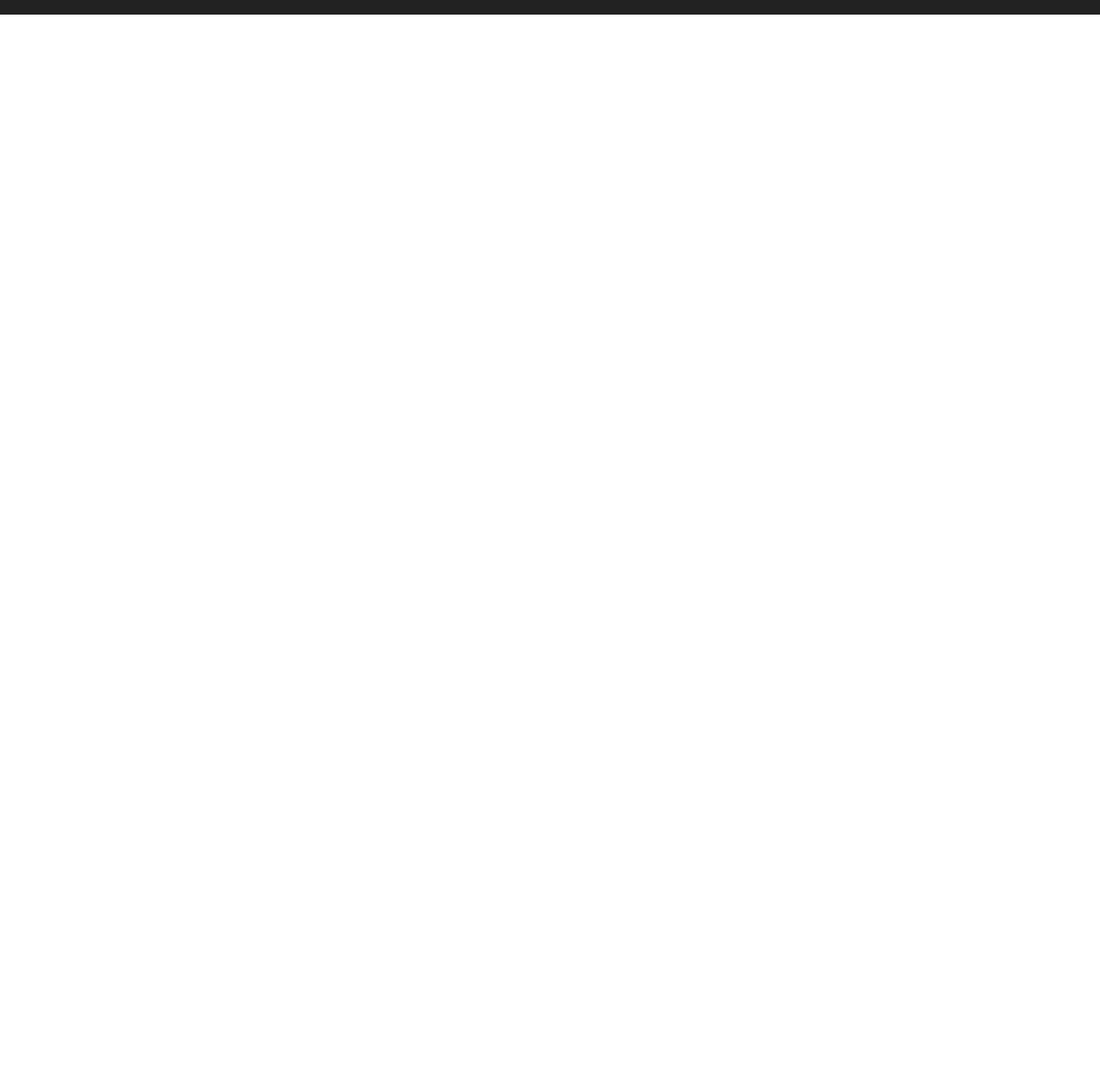
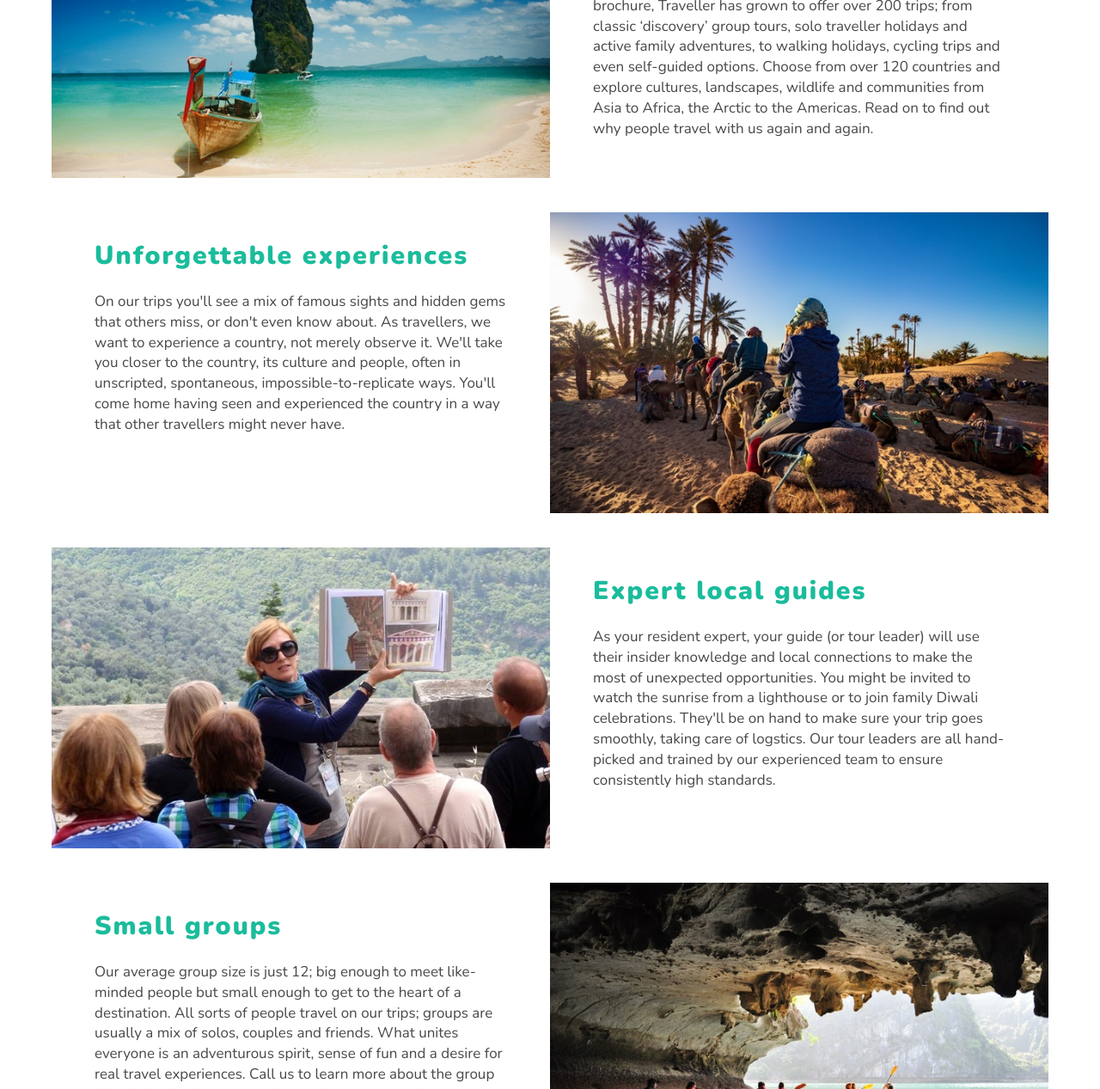
Before and after one commit to tamas-polgar/gatsby-gsap-contentful-traveler-website, a Gatsby site: page /about in a window 1280 px wide. Shown: the part 849-2116 px from the top of the page at 86% size. Before the commit the page ends 866 px from the top, so only its background shows below. Built offline with nearby package versions, Linux system fonts and the light colour scheme; Gatsby itself is replaced by a stand-in of ours.

Commit message:
building AboutTraveler component

```diff
--- /dev/null
+++ b/src/components/AboutTraveler/AboutTraveler.jsx
@@ -0,0 +1,163 @@
+import React from "react"
+import Image from "gatsby-image"
+import { useStaticQuery, graphql } from "gatsby"
+import "./aboutTraveler.scss"
+
+const getImages = graphql`
+  query aboutImages {
+    img1: file(relativePath: { eq: "about/adventure.jpg" }) {
+      childImageSharp {
+        fluid(maxWidth: 600) {
+          ...GatsbyImageSharpFluid_tracedSVG
+        }
+      }
+    }
+    img2: file(relativePath: { eq: "about/unforgettable.jpg" }) {
+      childImageSharp {
+        fluid(maxWidth: 600) {
+          ...GatsbyImageSharpFluid_tracedSVG
+        }
+      }
+    }
+    img3: file(relativePath: { eq: "about/guide.jpg" }) {
+      childImageSharp {
+        fluid(maxWidth: 600) {
+          ...GatsbyImageSharpFluid_tracedSVG
+        }
+      }
+    }
+    img4: file(relativePath: { eq: "about/group.jpg" }) {
+      childImageSharp {
+        fluid(maxWidth: 600) {
+          ...GatsbyImageSharpFluid_tracedSVG
+        }
+      }
+    }
+    img5: file(relativePath: { eq: "about/peace.jpg" }) {
+      childImageSharp {
+        fluid(maxWidth: 600) {
+          ...GatsbyImageSharpFluid_tracedSVG
+        }
+      }
+    }
+  }
+`
+const AboutSection = () => {
+  const aboutImages = useStaticQuery(getImages)
+  const { img1, img2, img3, img4, img5 } = aboutImages
+  return (
+    <div className="container">
+      <div className="about-container">
+        <section className="about-section">
+          <figure>
+            <Image
+              fluid={img1.childImageSharp.fluid}
+              className="about-section__image"
+              alt="about"
+            />
+          </figure>
+          <div className="about-section__content">
+            <h2 className="title">The adventure travel experts</h2>
+            <p className="text">
+              Since launching in 2016 with only six tours in a four-page
+              brochure, Traveller has grown to offer over 200 trips; from
+              classic ‘discovery’ group tours, solo traveller holidays and
+              active family adventures, to walking holidays, cycling trips and
+              even self-guided options. Choose from over 120 countries and
+              explore cultures, landscapes, wildlife and communities from Asia
+              to Africa, the Arctic to the Americas. Read on to find out why
+              people travel with us again and again.
+            </p>
+          </div>
+        </section>
+        <section className="about-section">
+          <div className="about-section__content">
+            <h2 className="title">Unforgettable experiences</h2>
+            <p className="text">
+              On our trips you'll see a mix of famous sights and hidden gems
+              that others miss, or don't even know about. As travellers, we want
+              to experience a country, not merely observe it. We'll take you
+              closer to the country, its culture and people, often in
+              unscripted, spontaneous, impossible-to-replicate ways. You'll come
+              home having seen and experienced the country in a way that other
+              travellers might never have.
+            </p>
+          </div>
+          <figure>
+            <Image
+              fluid={img2.childImageSharp.fluid}
+              className="about-section__image"
+              alt="about"
+            />{" "}
+          </figure>
+        </section>
+        <section className="about-section">
+          <figure>
+            <Image
+              fluid={img3.childImageSharp.fluid}
+              className="about-section__image"
+              alt="about"
+            />{" "}
+          </figure>
+          <div className="about-section__content">
+            <h2 className="title">Expert local guides</h2>
+            <p className="text">
+              As your resident expert, your guide (or tour leader) will use
+              their insider knowledge and local connections to make the most of
+              unexpected opportunities. You might be invited to watch the
+              sunrise from a lighthouse or to join family Diwali celebrations.
+              They'll be on hand to make sure your trip goes smoothly, taking
+              care of logstics. Our tour leaders are all hand-picked and trained
+              by our experienced team to ensure consistently high standards.
+            </p>
+          </div>
+        </section>
+        <section className="about-section">
+          <div className="about-section__content">
+            <h2 className="title">Small groups</h2>
+            <p className="text">
+              Our average group size is just 12; big enough to meet like-minded
+              people but small enough to get to the heart of a destination. All
+              sorts of people travel on our trips; groups are usually a mix of
+              solos, couples and friends. What unites everyone is an adventurous
+              spirit, sense of fun and a desire for real travel experiences.
+              Call us to learn more about the group already booked on a
+              particular trip (age range, solos vs couples etc).
+            </p>
+          </div>
+          <figure>
+            <Image
+              fluid={img4.childImageSharp.fluid}
+              className="about-section__image"
+              alt="about"
+            />{" "}
+          </figure>
+        </section>
+        <section className="about-section">
+          <figure>
+            <Image
+              fluid={img5.childImageSharp.fluid}
+              className="about-section__image"
+              alt="about"
+            />{" "}
+          </figure>
+          <div className="about-section__content">
+            <h2 className="title">Peace of mind</h2>
+            <p className="text">
+              If you're worried your trip will be too full on or too relaxed,
+              you needn't be. All our trips are graded by pace (or 'grade' for
+              Walking and Cycling trips). Similarly, our accommodation is graded
+              from simple to premium. Just choose a trip that's right for you
+              and we'll look after the rest. Your tour leader is supported by a
+              wider team back at HQ, ensuring everything runs smoothly; we take
+              care of the logistics so you don't have to. All you have to do is
+              enjoy your adventure.
+            </p>
+          </div>
+        </section>
+      </div>
+    </div>
+  )
+}
+
+export default AboutSection
--- /dev/null
+++ b/src/components/AboutTraveler/aboutTraveler.scss
@@ -0,0 +1,73 @@
+.about-container {
+  grid-column: center-start / center-end;
+  margin: 8rem 0;
+
+  display: grid;
+  grid-template-columns: 1fr;
+  grid-template-rows: repeat(5, 1fr);
+  grid-row-gap: 4rem;
+
+  @media only screen and (max-width: 1050px) {
+    grid-column: full-start / full-end;
+  }
+
+  .about-section {
+    display: grid;
+    grid-template-columns: repeat(2, 1fr);
+    height: 35rem;
+
+    @media only screen and (max-width: 1200px) {
+      height: 40rem;
+    }
+
+    @media only screen and (max-width: 730px) {
+      grid-template-columns: 1fr;
+      height: auto;
+    }
+
+    &__image {
+      width: 100%;
+      height: 35rem;
+      display: block;
+      object-fit: cover;
+
+      @media only screen and (max-width: 1200px) {
+        height: 40rem;
+      }
+    }
+
+    &__content {
+      display: grid;
+      grid-template-rows: .4fr 1.6fr;
+      padding: 2rem 5rem;
+
+      @media only screen and (max-width: 1050px) {
+        padding: 1rem 3rem;
+      }
+
+      @media only screen and (max-width: 850px) {
+        grid-template-rows: 8.5rem 30rem;
+      }
+
+      .title {
+        font-size: 3rem;
+        letter-spacing: 2px;
+        color: var(--primaryColor);
+        display: flex;
+        align-self: center;
+        margin: 0;
+      }
+
+      .text {
+        font-size: 1.7rem;
+        color: var(--darkGrey);
+        margin: 0;
+        padding: 1rem 0;
+
+        @media only screen and (max-width: 1050px) {
+          font-size: 1.6rem;
+        }
+      }
+    }
+  }
+}
--- a/src/pages/about.js
+++ b/src/pages/about.js
@@ -2,6 +2,7 @@ import React from "react"
 import Layout from "../components/Layout/Layout"
 import StyledHero from "../components/StyledHero"
 import Banner from "../components/Banner/Banner"
+import AboutTraveler from "../components/AboutTraveler/AboutTraveler"
 import { graphql } from "gatsby"
 
 export const query = graphql`
@@ -26,9 +27,10 @@ const about = ({ data }) => {
         <Banner
           className="banner"
           title="About Us"
-          info="connect people to life-enriching travel experiences"
+          info="We connect people to life-enriching travel experiences"
         ></Banner>
       </StyledHero>
+      <AboutTraveler />
     </Layout>
   )
 }
```
Also changed, not shown: src/images/about/adventure.jpg (added), src/images/about/group.jpg (added), src/images/about/guide.jpg (added), src/images/about/peace.jpg (added), src/images/about/unforgettable.jpg (added), src/images/tours/test.jpg (deleted).
